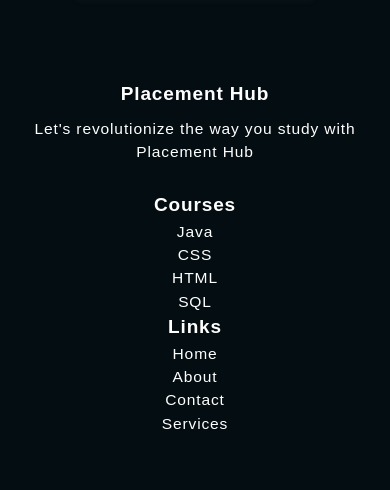
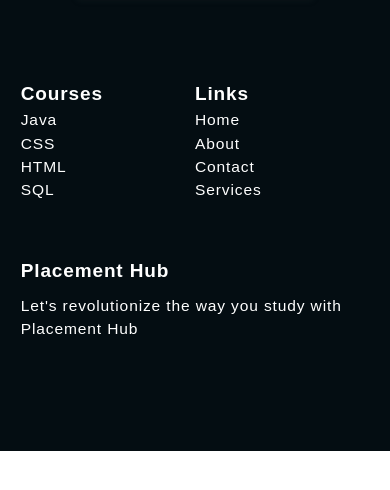
Before and after one commit to ErGauravRajput/Frontend-Project, a plain HTML site: page service.html in a window 390 px wide. Shown: the part 2931-3421 px from the top of the page. After the commit the page ends 3382 px from the top, so only its background shows below. Drawn offline with Linux system fonts and the light colour scheme.

Commit message:
contact page responsive

```diff
--- a/css/style.css
+++ b/css/style.css
@@ -776,8 +776,8 @@
       text-align: left;
     }
 
-    footer .grid-four--cols {
-      grid-template-columns: repeat(3, minmax(100px, 1fr));
+    footer .grid-three--cols {
+      grid-template-columns: repeat(2, minmax(100px, 1fr));
       text-align: left;
 
       & .footer-1--div {
```
Also changed, not shown: contact.html (+1 -1 lines), index.html (+1 -1 lines).
